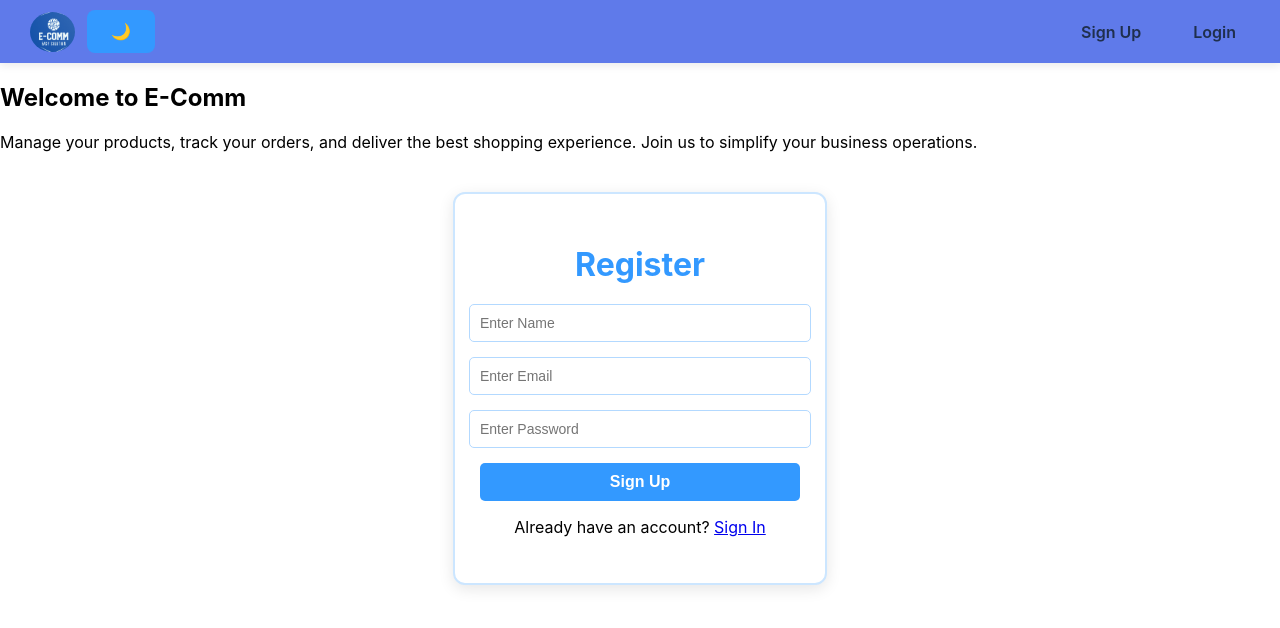
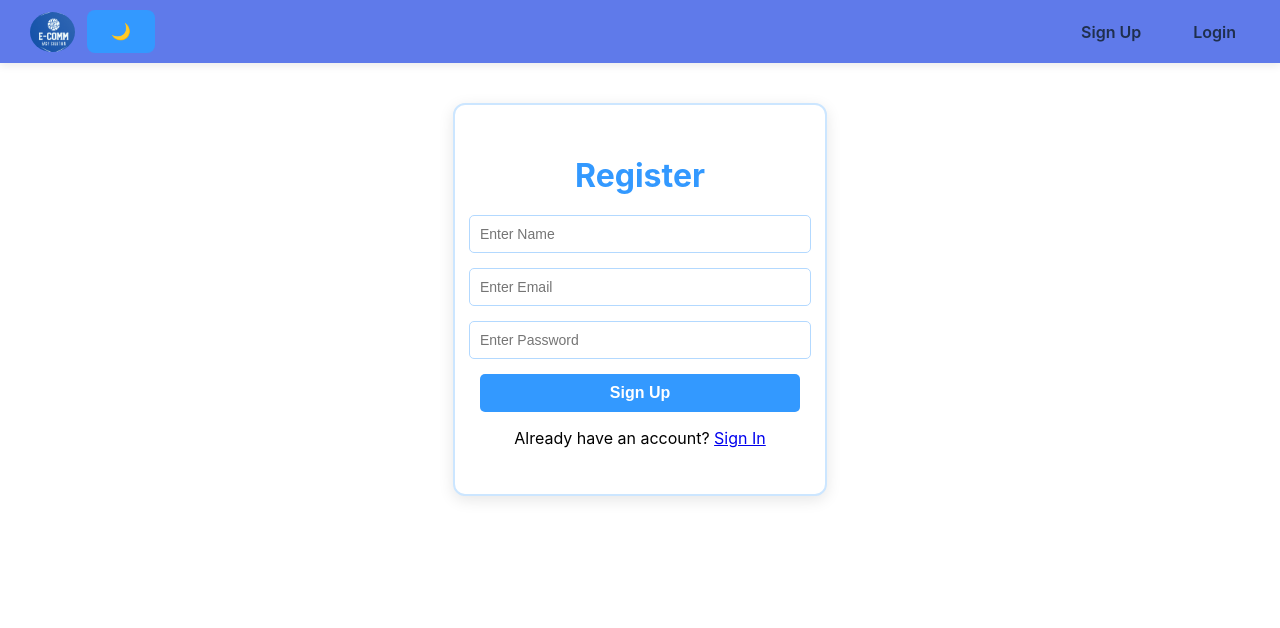
Before and after one commit to AshishDevlekar/E-DASHBOARD, a React (Create React App) app in the folder front-end/: page /signup in a window 1280 px wide. Shown: the top 628 px of the page. Built offline with nearby package versions, Linux system fonts and the light colour scheme; no server answers.

Commit message:
Update Signup.js

```diff
--- a/front-end/src/components/Signup.js
+++ b/front-end/src/components/Signup.js
@@ -50,14 +50,6 @@ const Signup = () => {
 
   return (
     <div className='page-center'>
-      <div className='welcome-section'>
-        <h2>Welcome to E-Comm</h2>
-        <p>
-          Manage your products, track your orders, and deliver the best shopping experience.
-          Join us to simplify your business operations.
-        </p>
-      </div>
-
       <div className='register'>
         <h1>Register</h1>
 
```
